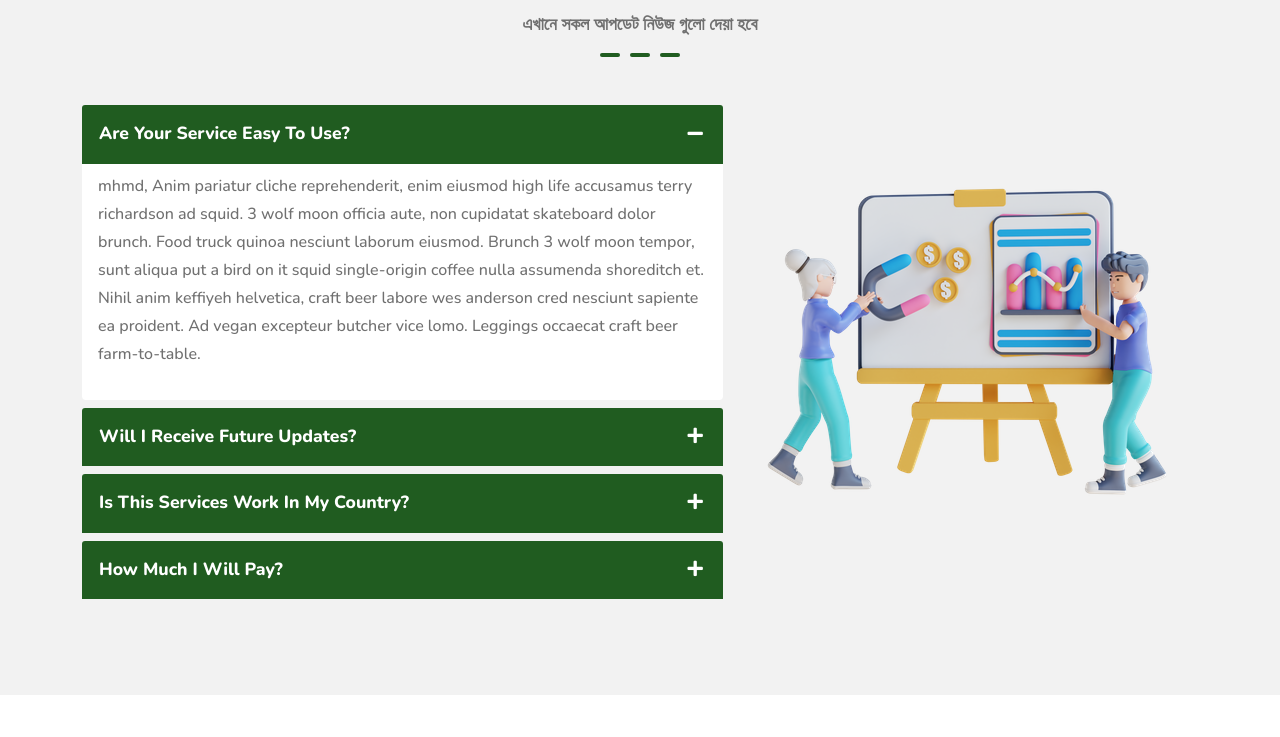
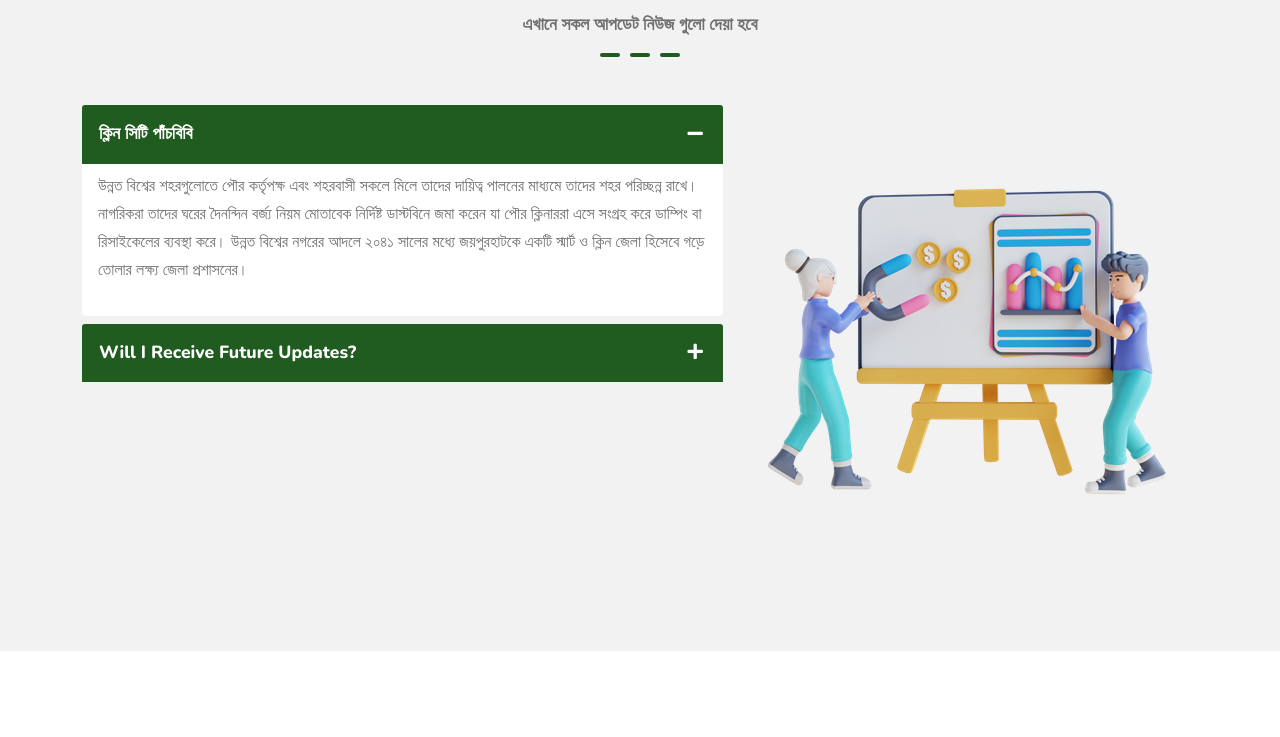
Before and after one commit to abdurrahmanisha1/panchbibipouro-template, a plain HTML site: page index.html in a window 1280 px wide. Shown: the part 2670-3407 px from the top of the page. Drawn offline with nearby package versions, Linux system fonts and the light colour scheme.

Commit message:
Update index.html

```diff
--- a/index.html
+++ b/index.html
@@ -440,10 +440,9 @@
   <!-- End  about Section-->
 
   <!-- start  map Section-->
-  <!-- Start  notice Section-->
   <section class="faq mega-section  section-bg-shade">
     <div class="section-heading center-heading">
-      <h2 class="section-title wow" data-splitting="words">নোটিশ বোর্ড</h2>
+      <h2 class="section-title wow" data-splitting="words">পাঁচবিবি পৌরসভা ম্যাপ</h2>
       <div class="line line-solid-main-color wow fadeIn" data-wow-delay="1s"></div>
     </div>
     <iframe
@@ -451,7 +450,6 @@
       width="100%" height="500" style="border:0;" allowfullscreen loading="lazy"
       referrerpolicy="no-referrer-when-downgrade"></iframe>
   </section>
-  <!-- End  notice Section-->
   <!-- End  map Section-->
 
   <!-- Start  notice Section-->
@@ -472,28 +470,18 @@
               <div class="card-header " id="heading-1">
                 <h5 class="mb-0 faq-title">
                   <button class="btn btn-link  faq-btn   1" data-bs-toggle="collapse" data-bs-target="#collapse-1"
-                    aria-expanded="true" aria-controls="collapse-1">are your
-                    service easy to use?</button>
+                    aria-expanded="true" aria-controls="collapse-1">
+                    ক্লিন সিটি পাঁচবিবি
+                  </button>
                 </h5>
               </div>
               <div class="collapse 1 show" id="collapse-1" aria-labelledby="collapse-1" data-bs-parent="#accordion">
                 <div class="card-body">
-                  <p class="faq-answer">mhmd, Anim pariatur cliche
-                    reprehenderit, enim eiusmod high life
-                    accusamus terry richardson ad squid. 3 wolf moon officia
-                    aute,
-                    non cupidatat skateboard dolor brunch. Food truck quinoa
-                    nesciunt
-                    laborum eiusmod. Brunch 3 wolf moon tempor, sunt aliqua
-                    put
-                    a
-                    bird on it squid single-origin coffee nulla assumenda
-                    shoreditch
-                    et. Nihil anim keffiyeh helvetica, craft beer labore wes
-                    anderson
-                    cred nesciunt sapiente ea proident. Ad vegan excepteur
-                    butcher
-                    vice lomo. Leggings occaecat craft beer farm-to-table.
+                  <p class="faq-answer">
+                    উন্নত বিশ্বের শহরগুলোতে পৌর কর্তৃপক্ষ এবং শহরবাসী সকলে মিলে তাদের দায়িত্ব পালনের মাধ্যমে তাদের শহর
+                    পরিচ্ছন্ন রাখে। নাগরিকরা তাদের ঘরের দৈনন্দিন বর্জ্য নিয়ম মোতাবেক নির্দিষ্ট ডাস্টবিনে জমা করেন যা
+                    পৌর ক্লিনাররা এসে সংগ্রহ করে ডাম্পিং বা রিসাইকেলের ব্যবস্থা করে। উন্নত বিশ্বের নগরের আদলে ২০৪১ সালের
+                    মধ্যে জয়পুরহাটকে একটি স্মার্ট ও ক্লিন জেলা হিসেবে গড়ে তোলার লক্ষ্য জেলা প্রশাসনের।
                   </p>
                 </div>
               </div>
@@ -507,66 +495,6 @@
                 </h5>
               </div>
               <div class="collapse 2" id="collapse-2" aria-labelledby="collapse-2" data-bs-parent="#accordion">
-                <div class="card-body">
-                  <p class="faq-answer">mhmd, Anim pariatur cliche
-                    reprehenderit, enim eiusmod high life
-                    accusamus terry richardson ad squid. 3 wolf moon officia
-                    aute,
-                    non cupidatat skateboard dolor brunch. Food truck quinoa
-                    nesciunt
-                    laborum eiusmod. Brunch 3 wolf moon tempor, sunt aliqua
-                    put
-                    a
-                    bird on it squid single-origin coffee nulla assumenda
-                    shoreditch
-                    et. Nihil anim keffiyeh helvetica, craft beer labore wes
-                    anderson
-                    cred nesciunt sapiente ea proident. Ad vegan excepteur
-                    butcher
-                    vice lomo. Leggings occaecat craft beer farm-to-table.
-                  </p>
-                </div>
-              </div>
-            </div>
-            <div class="card mb-2">
-              <div class="card-header " id="heading-3">
-                <h5 class="mb-0 faq-title">
-                  <button class="btn btn-link  faq-btn   3 collapsed" data-bs-toggle="collapse"
-                    data-bs-target="#collapse-3" aria-expanded="true" aria-controls="collapse-3">is this services work
-                    in my country?</button>
-                </h5>
-              </div>
-              <div class="collapse 3" id="collapse-3" aria-labelledby="collapse-3" data-bs-parent="#accordion">
-                <div class="card-body">
-                  <p class="faq-answer">mhmd, Anim pariatur cliche
-                    reprehenderit, enim eiusmod high life
-                    accusamus terry richardson ad squid. 3 wolf moon officia
-                    aute,
-                    non cupidatat skateboard dolor brunch. Food truck quinoa
-                    nesciunt
-                    laborum eiusmod. Brunch 3 wolf moon tempor, sunt aliqua
-                    put
-                    a
-                    bird on it squid single-origin coffee nulla assumenda
-                    shoreditch
-                    et. Nihil anim keffiyeh helvetica, craft beer labore wes
-                    anderson
-                    cred nesciunt sapiente ea proident. Ad vegan excepteur
-                    butcher
-                    vice lomo. Leggings occaecat craft beer farm-to-table.
-                  </p>
-                </div>
-              </div>
-            </div>
-            <div class="card mb-2">
-              <div class="card-header " id="heading-4">
-                <h5 class="mb-0 faq-title">
-                  <button class="btn btn-link  faq-btn   4 collapsed" data-bs-toggle="collapse"
-                    data-bs-target="#collapse-4" aria-expanded="true" aria-controls="collapse-4">How much I will
-                    pay?</button>
-                </h5>
-              </div>
-              <div class="collapse 4" id="collapse-4" aria-labelledby="collapse-4" data-bs-parent="#accordion">
                 <div class="card-body">
                   <p class="faq-answer">mhmd, Anim pariatur cliche
                     reprehenderit, enim eiusmod high life
```
